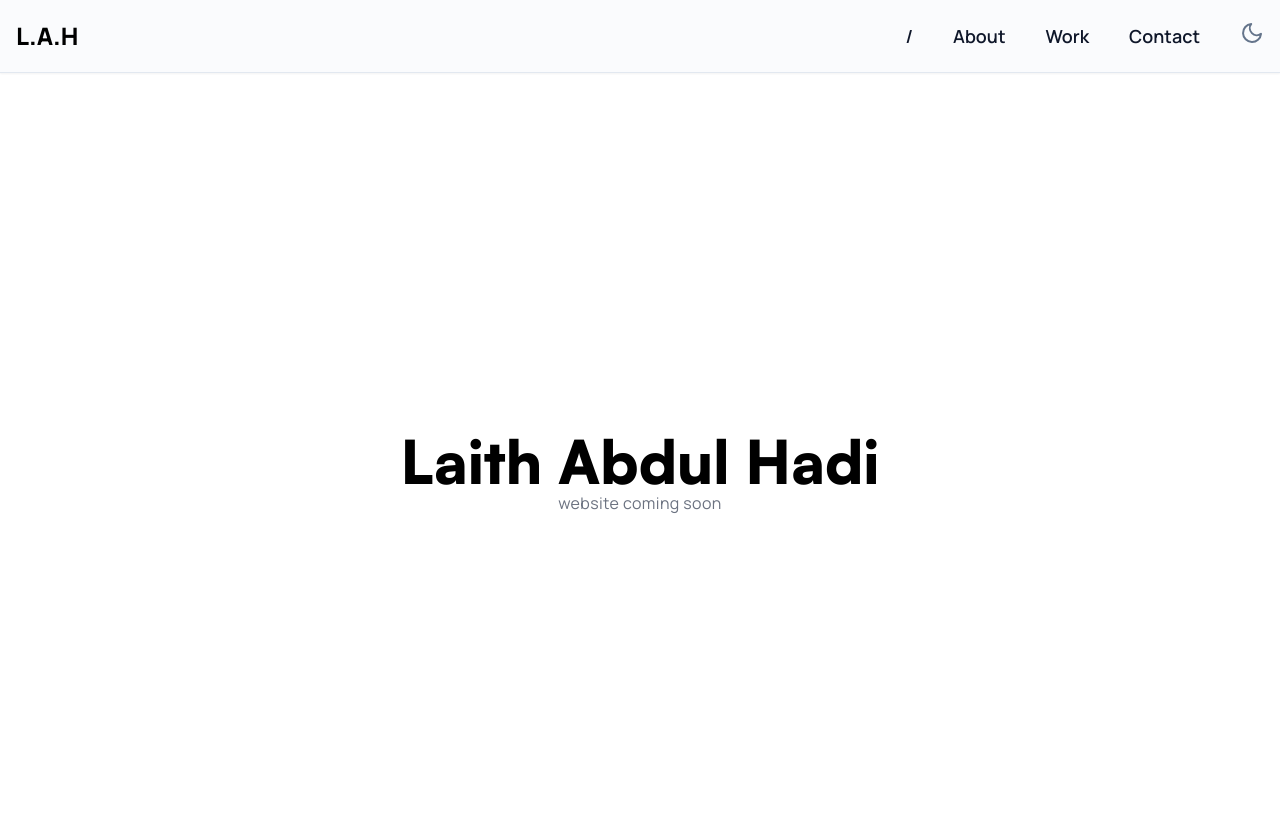
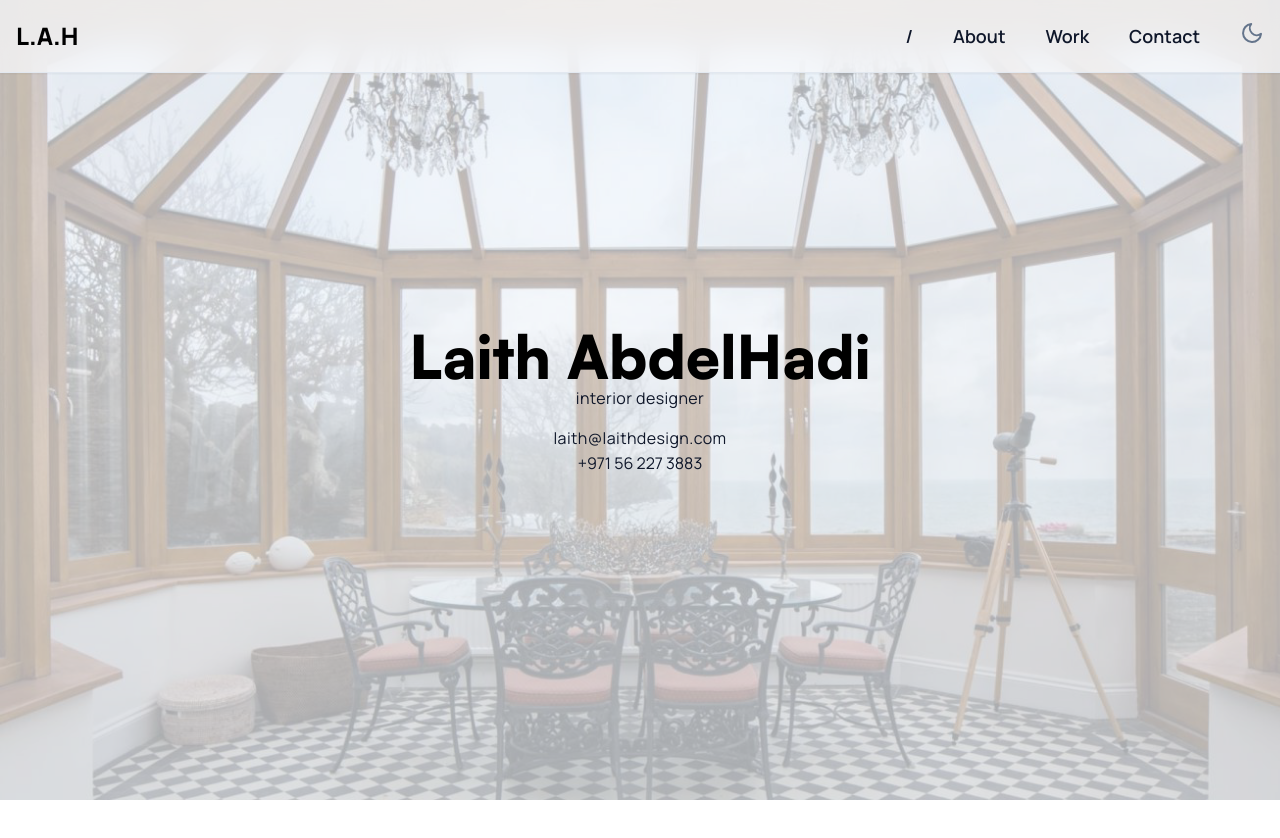
Before and after one commit to saadkhaan/lah, a Next.js app: page / in a window 1280 px wide. Shown: the top 838 px of the page. After the commit the page ends 800 px from the top, so only its background shows below. Built offline with nearby package versions, Linux system fonts and the light colour scheme.

Commit message:
hero section setup

```diff
--- a/app/globals.css
+++ b/app/globals.css
@@ -13,7 +13,7 @@
         @apply font-bold sm:text-5xl
     }
     p {
-        @apply text-gray-500 tracking-wide dark:text-slate-400
+        @apply text-slate-500 tracking-wide dark:text-slate-400
     }
     nav li {
         @apply text-lg font-semibold text-slate-900 hover:text-slate-600 dark:text-slate-400 dark:hover:text-slate-300
--- a/app/page.js
+++ b/app/page.js
@@ -1,11 +1,42 @@
 import React from "react";
+import coverImage from "../public/cover.jpg";
 
 export default function Home() {
 	return (
 		<>
-			<main className="flex min-h-screen flex-col items-center justify-center sm:p-24">
-				<h1 className="">Laith Abdul Hadi</h1>
-				<p className="">website coming soon</p>
+			<main className="min-h-screen">
+				{/* <section className="bg-hero-cover bg-green-700 bg-no-repeat bg-cover bg-center py-96">
+					<div className="container">
+						<div className="text-center">
+							<h1>Laith AbdelHadi</h1>
+							<p className="text-slate-900">interior designer</p>
+						</div>
+						<div className="text-center mt-4 text-slate-900 space-y-px flex flex-col">
+							<p className="text-slate-900">laith@laithdesign.com</p>
+							<a href="tel:+971562273883" className="hover:text-slate-800">
+								+971 56 227 3883
+							</a>
+						</div>
+					</div>
+				</section> */}
+
+				<div class="h-screen text-center grid bg-cover bg-hero-cover">
+					<div class="col-start-1 row-start-1 bg-slate-100 bg-opacity-70 w-full h-full"></div>
+					<div class="col-start-1 row-start-1 mx-auto my-auto">
+						<div className="container">
+							<div className="text-center">
+								<h1>Laith AbdelHadi</h1>
+								<p className="text-slate-900">interior designer</p>
+							</div>
+							<div className="text-center mt-4 text-slate-900 space-y-px flex flex-col">
+								<p className="text-slate-900">laith@laithdesign.com</p>
+								<a href="tel:+971562273883" className="hover:text-slate-800">
+									+971 56 227 3883
+								</a>
+							</div>
+						</div>
+					</div>
+				</div>
 			</main>
 		</>
 	);
--- a/components/Navbar.js
+++ b/components/Navbar.js
@@ -9,7 +9,7 @@ export default function Navbar() {
 	const [navbar, setNavbar] = useState(false);
 	const router = useRouter();
 	return (
-		<nav className="w-full border-b border-b-slate-200 bg-slate-50/75 dark:border-b-slate-600 dark:bg-slate-900 md:sticky md:top-0 md:z-10 md:shadow-sm md:backdrop-blur-lg">
+		<nav className="w-full border-b border-b-slate-200 bg-slate-50/75 dark:border-b-slate-600 dark:bg-slate-900 md:fixed md:top-0 md:z-10 md:shadow-sm md:backdrop-blur-lg">
 			<div className="container mx-auto justify-between px-4 md:flex md:items-center">
 				<div className="flex items-center justify-between py-3 md:block md:py-5">
 					<div className="w-40 font-black text-2xl dark:text-slate-400">
@@ -55,13 +55,12 @@ export default function Navbar() {
 						<DarkModeToggle />
 					</div>
 				</div>
-				<div>
 				<div
-						className={`mt-8 flex-1 justify-self-center pb-3 md:mt-0 md:block md:pb-0 ${
+					className={`mt-8 flex-1 mr-auto pb-3 md:mt-0 md:block md:pb-0 ${
 						navbar ? "block" : "hidden"
 					}`}
 				>
-						<ul className="items-center justify-center space-y-8 md:flex md:space-x-10 md:space-y-0">
+					<ul className="items-center justify-end space-y-8 md:flex md:space-x-10 md:space-y-0">
 						<li>
 							<Link
 								href="/"
@@ -128,7 +127,6 @@ export default function Navbar() {
 					</ul>
 				</div>
 			</div>
-			</div>
 		</nav>
 	);
 }
--- a/tailwind.config.js
+++ b/tailwind.config.js
@@ -7,11 +7,17 @@ module.exports = {
 		"./app/**/*.{js,ts,jsx,tsx,mdx}",
 	],
 	theme: {
+		container: {
+			center: true,
+		},
 		extend: {
 			fontFamily: {
 				heading: ["var(--font-satoshi)"],
 				body: ["var(--font-manrope)"],
 			},
+			backgroundImage: {
+				"hero-cover": "url('/cover.jpg')",
+			},
 		},
 	},
 	plugins: [],
```
Also changed, not shown: public/cover.jpg (added). Lines whose indentation alone changed are shown as unchanged.
